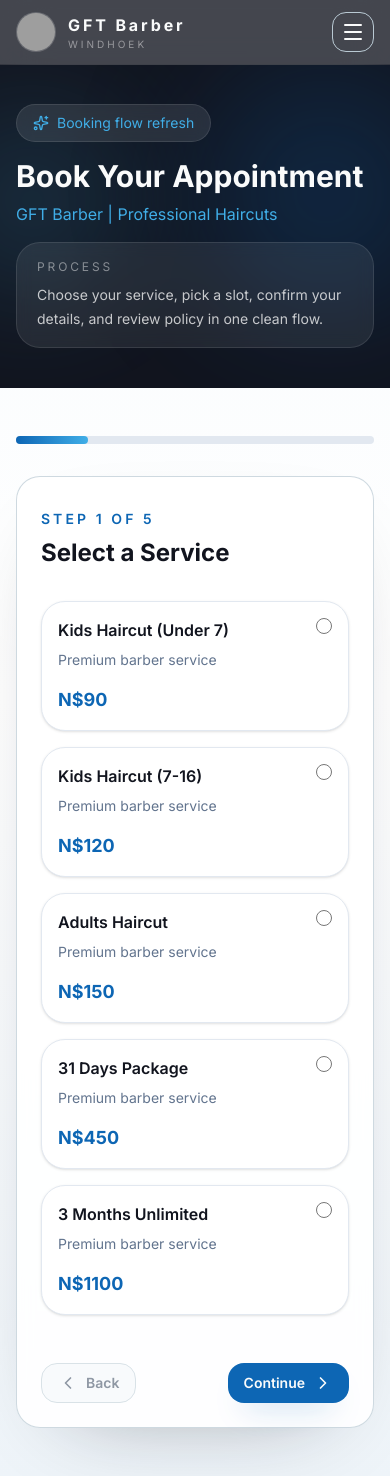
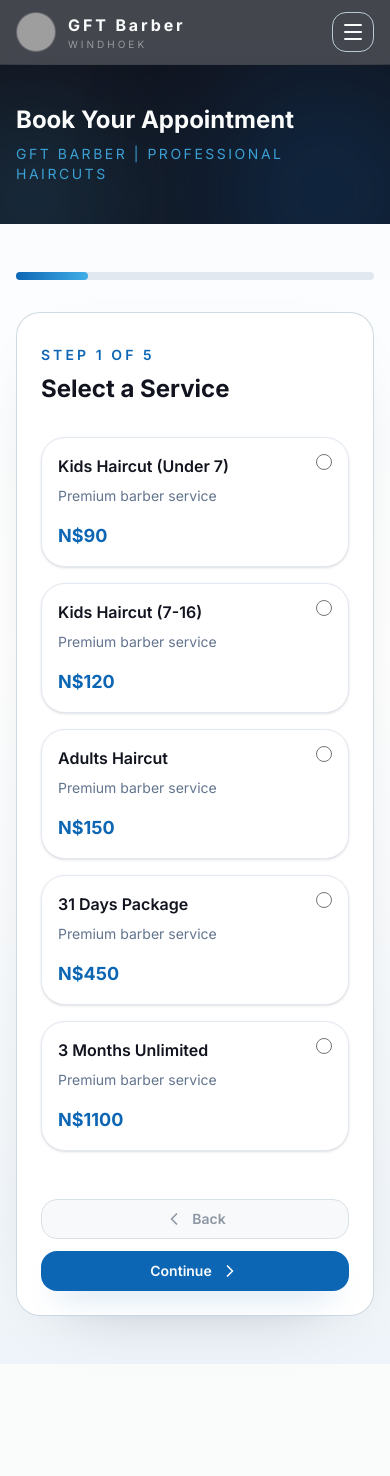
Before and after one commit to RichardSD98/gft-barber, a Next.js app: page /booking in a window 390 px wide. After the commit the page ends 1364 px from the top, so only its background shows below. Built offline with nearby package versions, Linux system fonts and the light colour scheme; grey boxes are pictures that could not be loaded.

Commit message:
Add auto-advance booking flow and refine mobile styling

```diff
--- a/app/(public)/booking/page.tsx
+++ b/app/(public)/booking/page.tsx
@@ -249,6 +249,49 @@ function BookingPageContent() {
     setCurrentStep((prev) => Math.max(prev - 1, 1));
   };
 
+  const maybeAdvanceFromDetails = async () => {
+    if (currentStep !== 3) {
+      return;
+    }
+
+    const isValid = await trigger(['fullName', 'phone', 'email']);
+    if (isValid) {
+      setCurrentStep(4);
+    }
+  };
+
+  const serviceRegister = register('service', {
+    onChange: () => {
+      setCurrentStep(2);
+    },
+  });
+
+  const timeRegister = register('time', {
+    onChange: () => {
+      if (currentStep === 2) {
+        setCurrentStep(3);
+      }
+    },
+  });
+
+  const fullNameRegister = register('fullName', {
+    onBlur: () => {
+      void maybeAdvanceFromDetails();
+    },
+  });
+
+  const phoneRegister = register('phone', {
+    onBlur: () => {
+      void maybeAdvanceFromDetails();
+    },
+  });
+
+  const emailRegister = register('email', {
+    onBlur: () => {
+      void maybeAdvanceFromDetails();
+    },
+  });
+
   const paymentLast4 = (cardNumber || '').replace(/\D/g, '').slice(-4) || '----';
 
   const selectDate = (date: Date) => {
@@ -284,14 +327,14 @@ function BookingPageContent() {
         </div>
         <div className="relative mx-auto flex max-w-6xl flex-col gap-4 md:flex-row md:items-end md:justify-between">
           <div>
-            <div className="mb-4 inline-flex items-center gap-2 rounded-full border border-white/10 bg-white/10 px-4 py-2 text-sm text-brand-sky backdrop-blur">
+            <div className="mb-4 hidden items-center gap-2 rounded-full border border-white/10 bg-white/10 px-4 py-2 text-sm text-brand-sky backdrop-blur md:inline-flex">
               <Sparkles className="h-4 w-4" />
               Booking flow refresh
             </div>
-            <h1 className="text-3xl md:text-5xl font-heading font-bold">Book Your Appointment</h1>
-            <p className="mt-2 text-brand-sky">GFT Barber | Professional Haircuts</p>
+            <h1 className="text-2xl md:text-5xl font-heading font-bold">Book Your Appointment</h1>
+            <p className="mt-2 text-sm uppercase tracking-[0.18em] text-brand-sky/90 md:text-base md:normal-case md:tracking-normal">GFT Barber | Professional Haircuts</p>
           </div>
-          <div className="max-w-sm rounded-card border border-white/10 bg-white/8 px-5 py-4 backdrop-blur">
+          <div className="hidden max-w-sm rounded-card border border-white/10 bg-white/8 px-5 py-4 backdrop-blur md:block">
             <p className="text-xs uppercase tracking-[0.24em] text-white/45">Process</p>
             <p className="mt-2 text-sm leading-6 text-white/75">Choose your service, pick a slot, confirm your details, and review policy in one clean flow.</p>
           </div>
@@ -328,7 +371,7 @@ function BookingPageContent() {
 
           <ProgressBar currentStep={currentStep} totalSteps={5} />
 
-          <Card className="border-brand-border/70 bg-white/90 shadow-[0_30px_90px_-55px_rgba(17,20,30,0.45)] backdrop-blur-sm">
+          <Card className="rounded-[30px] border-brand-border/70 bg-white/95 shadow-[0_24px_70px_-50px_rgba(17,20,30,0.38)] backdrop-blur-sm">
             <CardContent className="pt-8 md:pt-10">
           <form onSubmit={handleSubmit(onSubmit)} className="space-y-8">
             <AnimatePresence mode="wait">
@@ -356,7 +399,7 @@ function BookingPageContent() {
                         <input
                           type="radio"
                           value={service.id}
-                          {...register('service')}
+                          {...serviceRegister}
                           className="absolute right-4 top-4 h-4 w-4 cursor-pointer text-brand-blue"
                         />
                         <div className="pr-8">
@@ -481,7 +524,7 @@ function BookingPageContent() {
                               type="radio"
                               value={slot.id}
                               disabled={!slot.available}
-                              {...register('time')}
+                              {...timeRegister}
                               className="hidden"
                             />
                             <div className="text-center">
@@ -527,7 +570,7 @@ function BookingPageContent() {
                         id="fullName"
                         type="text"
                         placeholder="John Doe"
-                        {...register('fullName')}
+                        {...fullNameRegister}
                         className={fieldClassName}
                       />
                       {errors.fullName && (
@@ -544,7 +587,7 @@ function BookingPageContent() {
                         id="phone"
                         type="tel"
                         placeholder="+264852449888"
-                        {...register('phone')}
+                        {...phoneRegister}
                         className={fieldClassName}
                       />
                       {errors.phone && (
@@ -561,7 +604,7 @@ function BookingPageContent() {
                         id="email"
                         type="email"
                         placeholder="you@example.com"
-                        {...register('email')}
+                        {...emailRegister}
                         className={fieldClassName}
                       />
                       {errors.email && (
@@ -819,13 +862,13 @@ function BookingPageContent() {
 
             {/* Navigation Buttons */}
             {currentStep < 5 && (
-              <div className="mt-12 flex justify-between gap-4">
+              <div className="mt-12 flex flex-col gap-3 sm:flex-row sm:justify-between sm:gap-4">
                 <Button
                   type="button"
                   onClick={prevStep}
                   disabled={currentStep === 1}
                   variant="ghost"
-                  className="bg-slate-100 text-slate-700 hover:bg-slate-200"
+                  className="w-full bg-slate-100 text-slate-700 hover:bg-slate-200 sm:w-auto"
                 >
                   <ChevronLeft size={20} />
                   Back
@@ -835,6 +878,7 @@ function BookingPageContent() {
                   <Button
                     type="submit"
                     loading={submitting}
+                    className="w-full sm:w-auto"
                   >
                     {submitting ? 'Booking...' : 'Confirm Booking'}
                     <Check size={20} />
@@ -843,6 +887,7 @@ function BookingPageContent() {
                   <Button
                     type="button"
                     onClick={nextStep}
+                    className="w-full sm:w-auto"
                   >
                     Continue
                     <ChevronRight size={20} />
```
